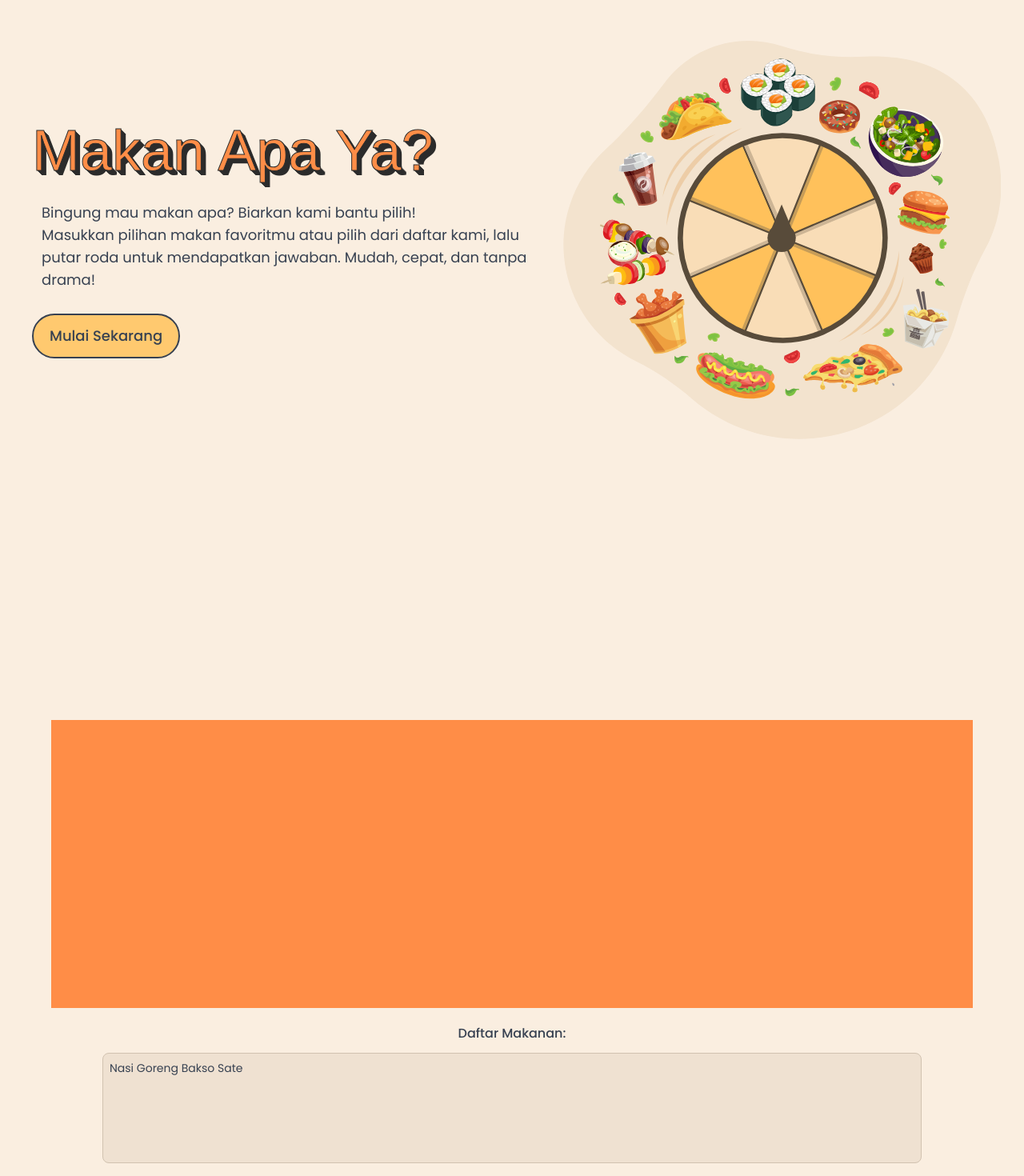
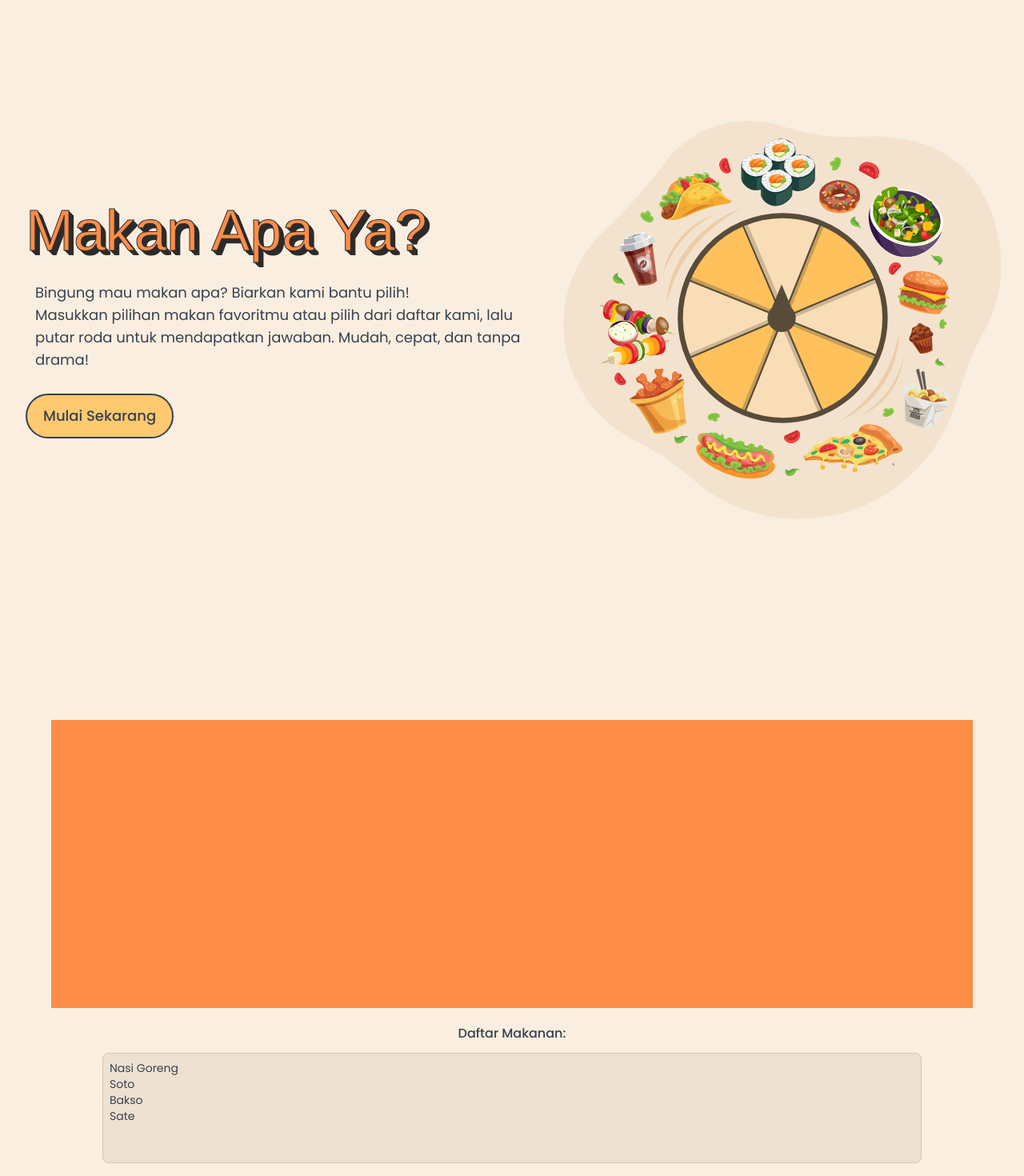
Before and after one commit to af-safaraz/makan-apa-ya, a React (Vite) app: page / in a window 1280 px wide. Shown: the top 1470 px of the page at 80% size. Built offline with nearby package versions, Linux system fonts and the light colour scheme; a web font is replaced by a local one.

Commit message:
Commit before fixing height of container

```diff
--- a/src/App.jsx
+++ b/src/App.jsx
@@ -7,7 +7,9 @@ function App() {
 
   return (
     <main className="h-screen">
-      <section className="min-h-screen 2xl:m-auto 2xl:max-w-[1400px]">
+      <section className="min-h-screen
+      2xl:m-auto 2xl:max-w-[1400px]
+      sm:h-full sm:min-h-[600px]">
         <Hero />
       </section>
       <section id="wheel" className="h-screen mt-20">
--- a/src/sections/Hero.jsx
+++ b/src/sections/Hero.jsx
@@ -3,8 +3,10 @@ import foodWheel from '../assets/images/WheelOfFood.svg'
 
 const Hero = () => {
     return (
-        <div className="min-h-screen flex flex-col justify-center items-center sm:flex-row sm:min-h-[600px]">
-            <div className="pb-5 h-[60vh] flex flex-col justify-end items-center text-center sm:pl-10 sm:pr-3 sm:pb-0 sm:justify-center sm:items-start sm:w-[55%] sm:h-full sm:text-left">
+        <div className="min-h-screen flex flex-col justify-center items-center
+        sm:flex-row sm:h-full">
+            <div className="pb-5 h-[60vh] flex flex-col justify-end items-center text-center
+            sm:pl-8 sm:pr-3 sm:pb-0 sm:justify-center sm:items-start sm:w-[55%] sm:h-full sm:min-h-screen sm:text-left">
                 <h1 className="font-dela-gothic text-6xl text-primary text-black-border text-black-shadow-sm leading-[1.15] sm:text-7xl sm:text-black-shadow-lg">
                     Makan <span className="xl:inline block">Apa Ya?</span>
                 </h1>
--- a/src/sections/Wheel.jsx
+++ b/src/sections/Wheel.jsx
@@ -8,21 +8,14 @@ const Wheel = () => {
             </div>
             <div className="flex-1 flex flex-col items-center">
                 <h6 className="font-poppins font-medium text-gray-700">Daftar Makanan:</h6>
-                <textarea id="foodList" name="foodList" rows="6" className="my-3 p-2 w-[80%] font-poppins text-sm text-gray-700 resize-none border border-tertiary-darker rounded-lg bg-tertiary-dark">
-                    Nasi Goreng
-                    Bakso
-                    Sate
+                <textarea id="foodList" name="foodList" rows="6" placeholder="Masukkan nama-nama makanan yang dipisahkan dengan baris baru seperti:&#10;Nasi Goreng&#10;Bakso&#10;Sate&#10;Soto" className="my-3 p-2 w-[80%] font-poppins text-sm text-gray-700 resize-none border border-tertiary-darker rounded-lg bg-tertiary-dark" defaultValue="Nasi Goreng&#10;Soto&#10;Bakso&#10;Sate">
                 </textarea>
                 <h6 className="mt-3 font-poppins font-medium text-gray-700">Rekomendasi:</h6>
-                <form action="">
-
-                    <select name="categories" id="categories" className="my-3 py-1 px-3 font-poppins text-sm text-gray-700 border border-tertiary-darker rounded-lg bg-tertiary-dark" >
-                        <label htmlFor="categories">Kategori:</label>
-                        <option value="indonesian">Makanan Indonesia</option>
-                        <option value="korean">Makanan Korea</option>
-                        <option value="japanese">Makanan Jepang</option>
-                    </select>
-                </form>
+                <select name="categories" id="categories" className="my-3 py-1 px-3 font-poppins text-sm text-gray-700 border border-tertiary-darker rounded-lg bg-tertiary-dark" >
+                    <option value="indonesian">Makanan Indonesia</option>
+                    <option value="korean">Makanan Korea</option>
+                    <option value="japanese">Makanan Jepang</option>
+                </select>
                 <Button label="Nasi Goreng" />
             </div>
         </div>
```
